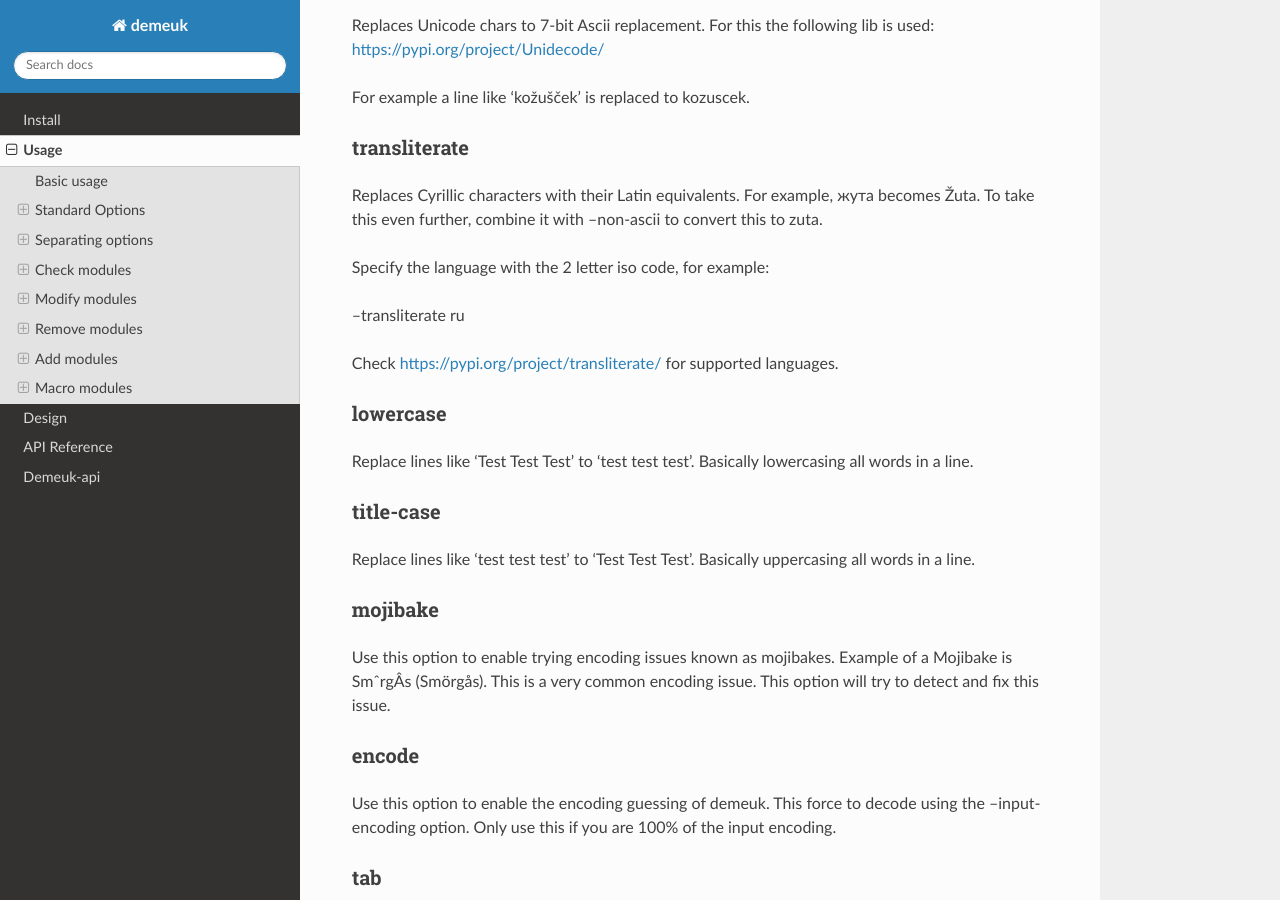
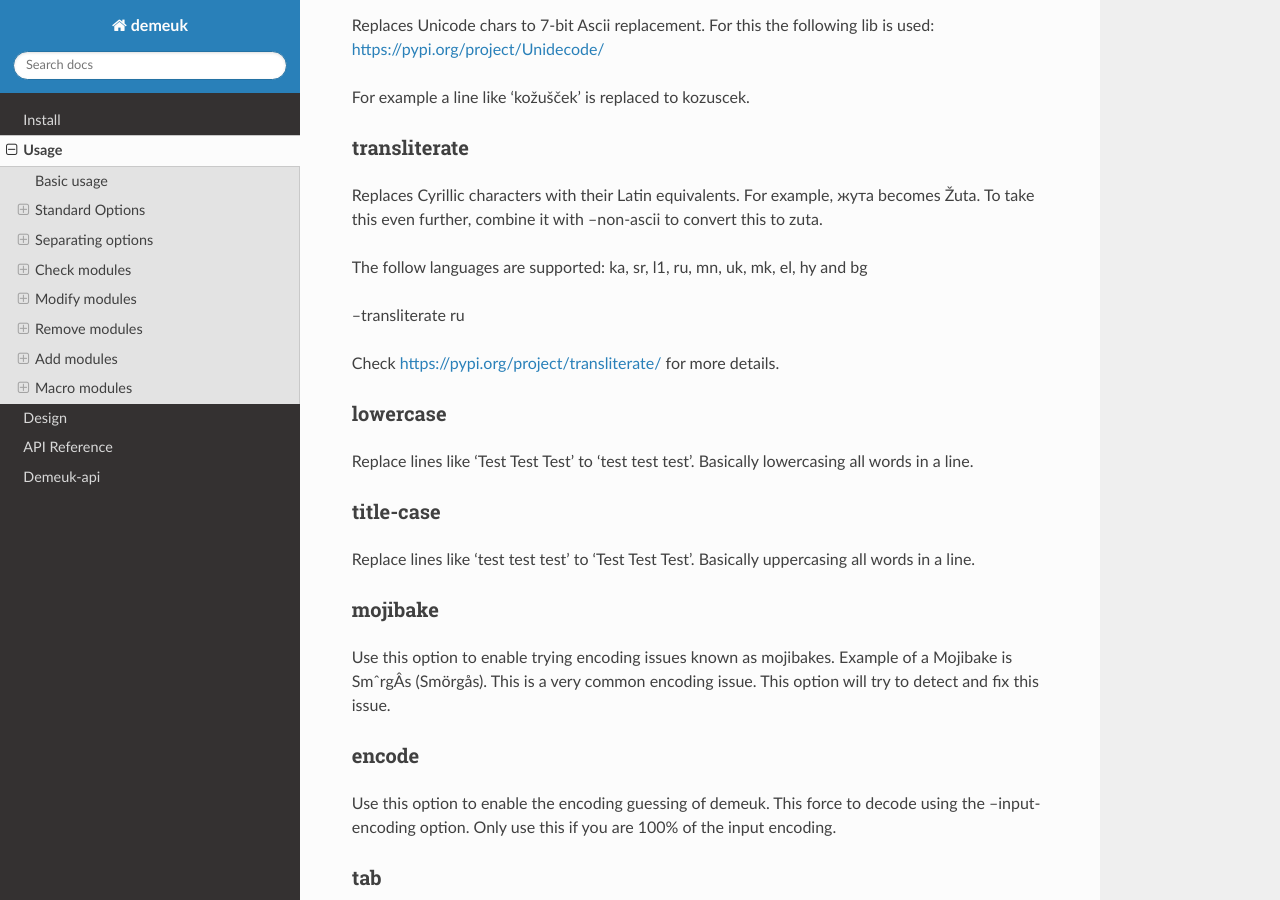
Before and after one commit to NetherlandsForensicInstitute/demeuk, a Sphinx documentation site: the page built from docs/usage.rst, in a window 1280 px wide and 900 px high, scrolled down 9549 px. Built offline with Sphinx 7.4.7 and the Read the Docs theme 3.1.0, drawn with Linux system fonts in a browser that asks for light colours; the version number could not be read and is left out.

Commit message:
Applying feedback

```diff
--- a/docs/usage.rst
+++ b/docs/usage.rst
@@ -423,11 +423,11 @@
 Replaces Cyrillic characters with their Latin equivalents. For example, жута becomes Žuta. To take this even further,
 combine it with --non-ascii to convert this to zuta.
 
-Specify the language with the 2 letter iso code, for example:
+The follow languages are supported: ka, sr, l1, ru, mn, uk, mk, el, hy and bg
 
 --transliterate ru
 
-Check https://pypi.org/project/transliterate/ for supported languages.
+Check https://pypi.org/project/transliterate/ for more details.
 
 lowercase
 ~~~~~~~~~~
```
Also changed, not shown: 1 other file.
